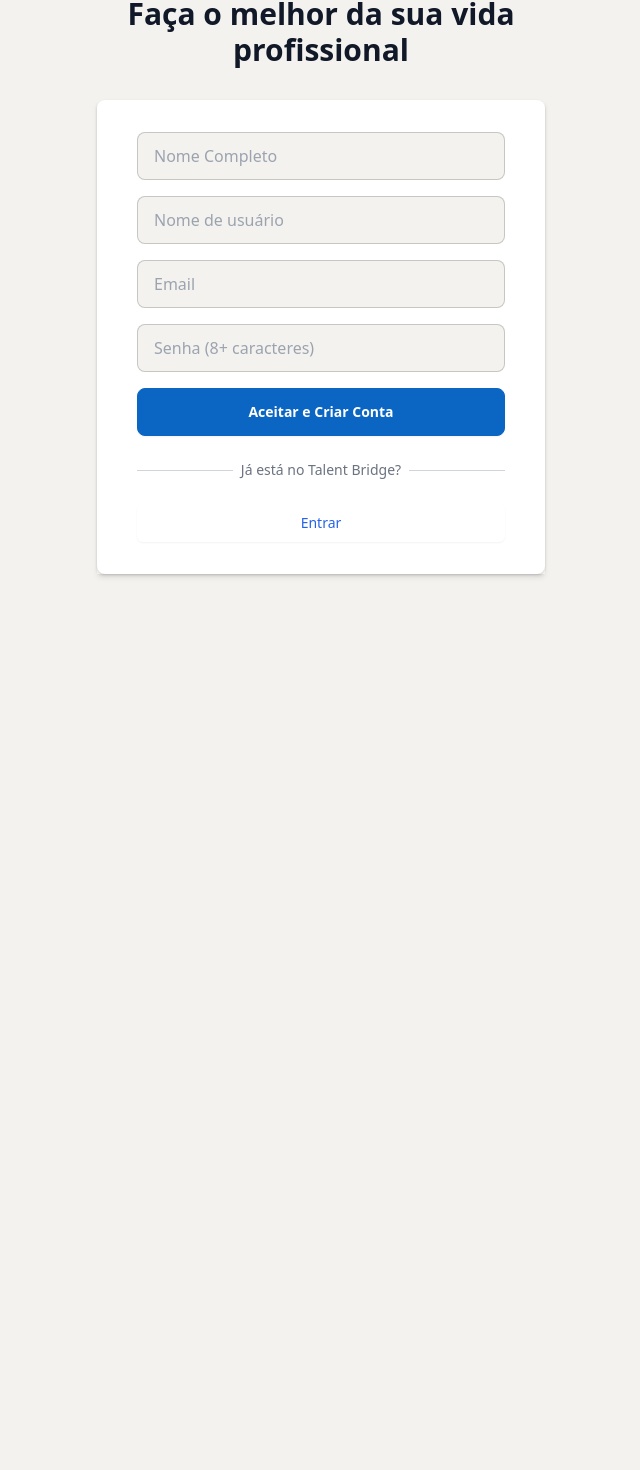
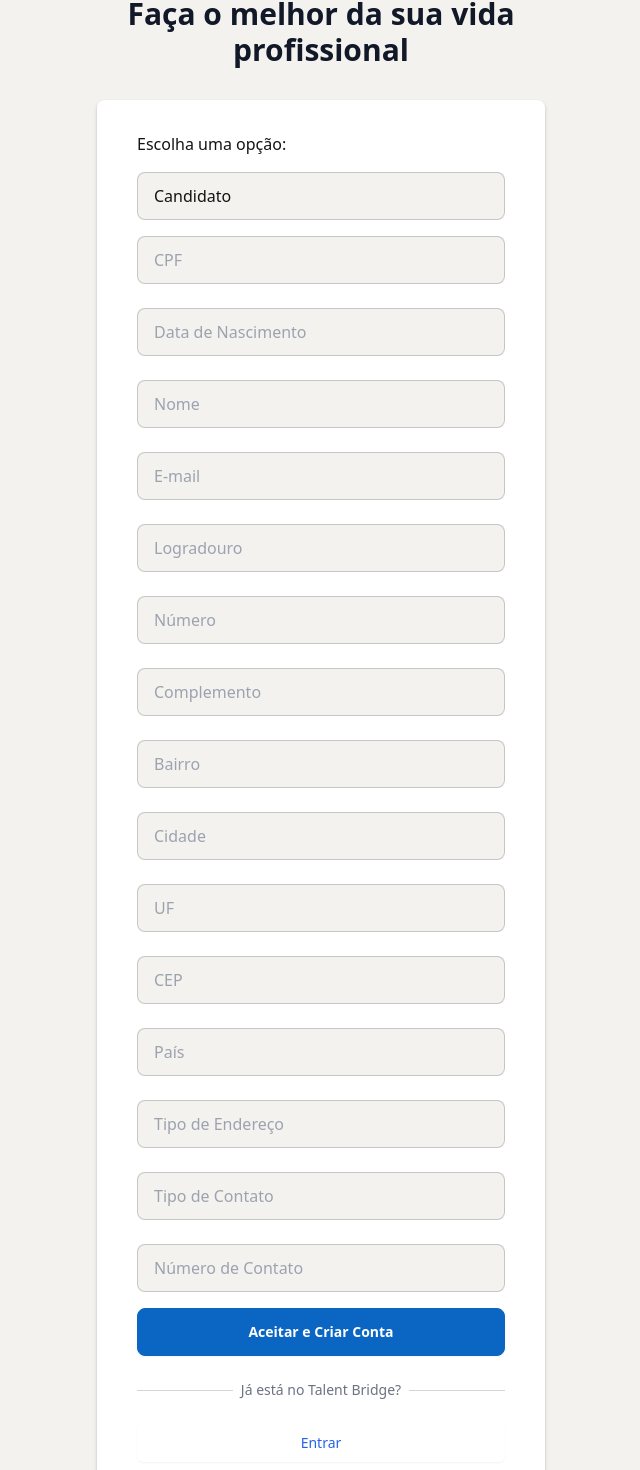
Before and after one commit to Ricardo-rtc/talent_bridge, a React (Vite) app: page /signup in a window 1280 px wide. Shown: the part 292-1762 px from the top of the page, without its empty margins (319-959 px from the left). Before the commit the page ends 938 px from the top, so only its background shows below. Built offline with nearby package versions, Linux system fonts and the light colour scheme.

Commit message:
adiciona cadastro

```diff
--- a/package.json
+++ b/package.json
@@ -13,12 +13,13 @@
     "@tanstack/react-query": "^5.55.0",
     "axios": "^1.7.7",
     "date-fns": "^3.6.0",
-    "talentBridge": "file:..",
     "lucide-react": "^0.439.0",
     "react": "^18.3.1",
     "react-dom": "^18.3.1",
     "react-hot-toast": "^2.4.1",
-    "react-router-dom": "^6.26.1"
+    "react-input-mask": "^2.0.4",
+    "react-router-dom": "^6.26.1",
+    "talentBridge": "file:.."
   },
   "devDependencies": {
     "@eslint/js": "^9.9.0",
--- a/src/components/auth/SignUpForm.jsx
+++ b/src/components/auth/SignUpForm.jsx
@@ -3,69 +3,202 @@ import { useMutation, useQueryClient } from "@tanstack/react-query";
 import { axiosInstance } from "../../lib/axios.js";
 import { toast } from "react-hot-toast";
 import { Loader } from "lucide-react";
+import InputMask from "react-input-mask";
 
 const SignUpForm = () => {
-	const [name, setName] = useState("");
+	const [category, setCategory] = useState("1");
+	const [CNPJ, setCnpj] = useState("");
+	const [cpf, setCpf] = useState("");
+	const [dataNascimento, setDataNasc] = useState("");
+	const [descricao, setDescricao] = useState("");
+	const [avaliacao, setAvaliacao] = useState("");
+	const [nome, setNome] = useState("");
 	const [email, setEmail] = useState("");
-	const [username, setUsername] = useState("");
-	const [password, setPassword] = useState("");
+	const [logradouro, setLogradouro] = useState("");
+	const [numEnder, setNumEnder] = useState("");
+	const [complemento, setComplemento] = useState("");
+	const [bairro, setBairro] = useState("");
+	const [cidade, setCidade] = useState("");
+	const [uf, setUf] = useState("");
+	const [cep, setCep] = useState("");
+	const [pais, setPais] = useState("");
+	const [tipoEndereco, setTipoEndereco] = useState("");
+	const [tipoContato, setTipoContato] = useState("");
+	const [numContato, setNumContato] = useState("");
 
 	const queryClient = useQueryClient();
 
 	const { mutate: signUpMutation, isLoading } = useMutation({
 		mutationFn: async (data) => {
-			const res = await axiosInstance.post("/auth/signup", data);
+			const res = category === '1' ? await axiosInstance.post("/candidato", data) : await axiosInstance.post("/empresa", data);
 			return res.data;
 		},
 		onSuccess: () => {
-			toast.success("Account created successfully");
+			toast.success("Conta criada com sucesso");
 			queryClient.invalidateQueries({ queryKey: ["authUser"] });
 		},
 		onError: (err) => {
-			toast.error(err.response.data.message || "Something went wrong");
+			toast.error(err.response.data.message || "Algo deu errado");
 		},
 	});
 
 	const handleSignUp = (e) => {
 		e.preventDefault();
-		signUpMutation({ name, username, email, password });
+		category === '1' ? signUpMutation({ cpf, dataNascimento, nome, email, logradouro, numEnder, complemento, bairro, cidade, uf, cep, pais, tipoEndereco, tipoContato, numContato }) :
+			signUpMutation({ CNPJ, descricao, avaliacao, nome, email, logradouro, numEnder, complemento, bairro, cidade, uf, cep, pais, tipoEndereco, tipoContato, numContato });
 	};
 
 	return (
 		<form onSubmit={handleSignUp} className='flex flex-col gap-4'>
+			<label>Escolha uma opção:</label>
+			<select
+				id="options"
+				name="options"
+				placeholder='Selecione o tipo de conta'
+				value={category}
+				defaultValue={category}
+				onChange={(e) => setCategory(e.target.value)}
+				className='input input-bordered w-full'
+				required>
+				<option value="1">Candidato</option>
+				<option value="2">Empresa</option>
+			</select>
+			{category === "1" && (<>
+				<InputMask
+					mask="999.999.999-99"
+					placeholder="CPF"
+					value={cpf}
+					onChange={(e) => setCpf(e.target.value.replace(/\D/g, ''))}
+					className="input input-bordered w-full"
+					required
+				/>
+				<InputMask
+					mask="99/99/9999"
+					placeholder="Data de Nascimento"
+					value={dataNascimento}
+					onChange={(e) => setDataNasc(e.target.value.replace(/\D/g, ''))}
+					className="input input-bordered w-full mt-2"
+					required
+				/>
+			</>)}
+			{category === "2" && (<>
+				<InputMask
+					mask="99.999.999/9999-99"
+					placeholder="CNPJ"
+					value={CNPJ}
+					onChange={(e) => setCnpj(e.target.value.replace(/\D/g, ''))}
+					className="input input-bordered w-full mb-2"
+					required
+				/>
+				<input
+					type="text"
+					placeholder="Descrição"
+					value={descricao}
+					onChange={(e) => setDescricao(e.target.value)}
+					className="input input-bordered w-full mt-2"
+					required
+				/>
+				<input
+					type="number"
+					placeholder="Avaliação"
+					value={avaliacao}
+					onChange={(e) => setAvaliacao(e.target.value)}
+					className="input input-bordered w-full mt-2"
+					required
+				/></>)}
 			<input
-				type='text'
-				placeholder='Nome Completo'
-				value={name}
-				onChange={(e) => setName(e.target.value)}
-				className='input input-bordered w-full'
+				type="text"
+				placeholder="Nome"
+				value={nome}
+				onChange={(e) => setNome(e.target.value)}
+				className="input input-bordered w-full mt-2"
 				required
 			/>
 			<input
-				type='text'
-				placeholder='Nome de usuário'
-				value={username}
-				onChange={(e) => setUsername(e.target.value)}
-				className='input input-bordered w-full'
+				type="email"
+				placeholder="E-mail"
+				value={email}
+				onChange={(e) => setEmail(e.target.value)}
+				className="input input-bordered w-full mt-2"
 				required
 			/>
 			<input
-				type='email'
-				placeholder='Email'
-				value={email}
-				onChange={(e) => setEmail(e.target.value)}
-				className='input input-bordered w-full'
-				required
+				type="text"
+				placeholder="Logradouro"
+				value={logradouro}
+				onChange={(e) => setLogradouro(e.target.value)}
+				className="input input-bordered w-full mt-2"
 			/>
 			<input
-				type='password'
-				placeholder='Senha (8+ caracteres)'
-				value={password}
-				onChange={(e) => setPassword(e.target.value)}
-				className='input input-bordered w-full'
-				required
+				type="text"
+				placeholder="Número"
+				value={numEnder}
+				onChange={(e) => setNumEnder(e.target.value)}
+				className="input input-bordered w-full mt-2"
 			/>
-
+			<input
+				type="text"
+				placeholder="Complemento"
+				value={complemento}
+				onChange={(e) => setComplemento(e.target.value)}
+				className="input input-bordered w-full mt-2"
+			/>
+			<input
+				type="text"
+				placeholder="Bairro"
+				value={bairro}
+				onChange={(e) => setBairro(e.target.value)}
+				className="input input-bordered w-full mt-2"
+			/>
+			<input
+				type="text"
+				placeholder="Cidade"
+				value={cidade}
+				onChange={(e) => setCidade(e.target.value)}
+				className="input input-bordered w-full mt-2"
+			/>
+			<input
+				type="text"
+				placeholder="UF"
+				value={uf}
+				onChange={(e) => setUf(e.target.value)}
+				className="input input-bordered w-full mt-2"
+			/>
+			<InputMask
+				mask="99999-999"
+				placeholder="CEP"
+				value={cep}
+				onChange={(e) => setCep(e.target.value.replace(/\D/g, ''))}
+				className="input input-bordered w-full mt-2"
+			/>
+			<input
+				type="text"
+				placeholder="País"
+				value={pais}
+				onChange={(e) => setPais(e.target.value)}
+				className="input input-bordered w-full mt-2"
+			/>
+			<input
+				type="text"
+				placeholder="Tipo de Endereço"
+				value={tipoEndereco}
+				onChange={(e) => setTipoEndereco(e.target.value)}
+				className="input input-bordered w-full mt-2"
+			/>
+			<input
+				type="text"
+				placeholder="Tipo de Contato"
+				value={tipoContato}
+				onChange={(e) => setTipoContato(e.target.value)}
+				className="input input-bordered w-full mt-2"
+			/>
+			<input
+				type="text"
+				placeholder="Número de Contato"
+				value={numContato}
+				onChange={(e) => setNumContato(e.target.value)}
+				className="input input-bordered w-full mt-2"
+			/>
 			<button type='submit' disabled={isLoading} className='btn btn-primary w-full text-white'>
 				{isLoading ? <Loader className='size-5 animate-spin' /> : "Aceitar e Criar Conta"}
 			</button>
```
Also changed, not shown: 1 other file (tests, documents, lock files or other folders).
